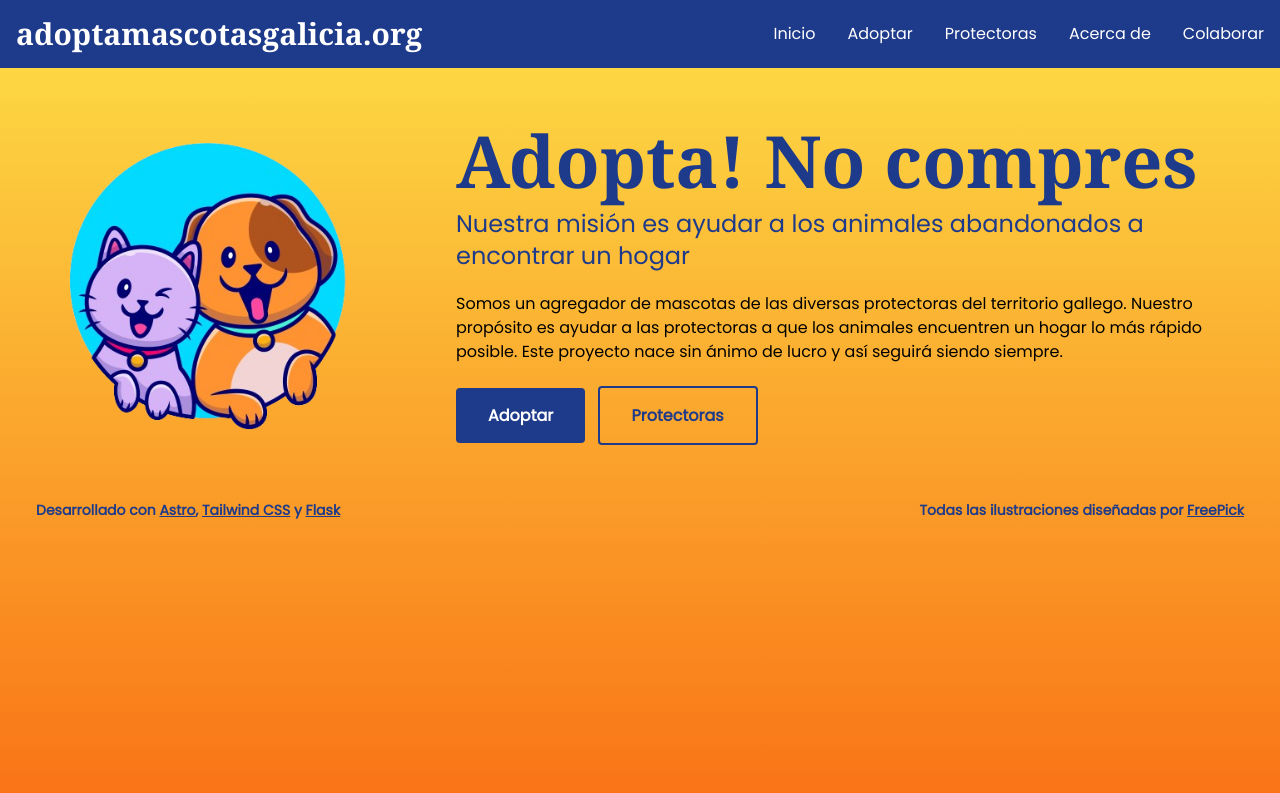
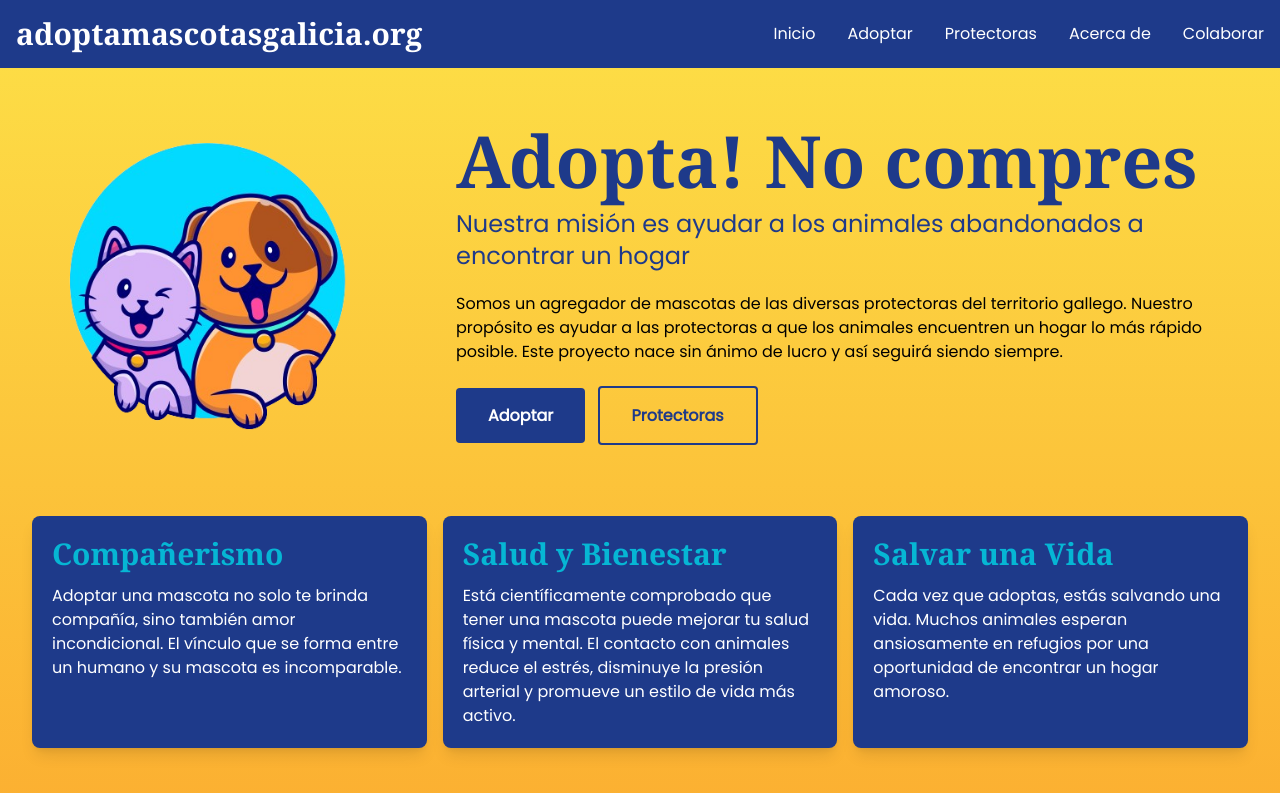
Before and after one commit to ppitacaneiro/cansecadelas_app, an Astro site: page / in a window 1280 px wide. Shown: the top 793 px of the page. Built offline with nearby package versions, Linux system fonts and the light colour scheme; Astro itself is replaced by a stand-in of ours; a web font is replaced by a local one.

Commit message:
display pets card dinamically

```diff
--- a/src/pages/index.astro
+++ b/src/pages/index.astro
@@ -1,6 +1,8 @@
 ---
 import BaseLayout from '../layouts/Layout.astro';
+import PetCard from '../components/PetCard.astro';
 import { Image } from 'astro:assets';
+import pets from '../data/pets';
 
 const imagePath = '/src/assets/images/pets_adopt_header.png';
 const images = import.meta.glob<{ default: ImageMetadata }>('/src/assets/images/*.{jpeg,jpg,png,gif}')
@@ -26,5 +28,30 @@ if (!images[imagePath]) throw new Error(`"${imagePath}" does not exist in glob:
 				</div>
 			</div>
 		</div>
+		<div class="grid grid-cols-3 gap-4 p-4 m-4">
+			<div class="bg-blue-900 rounded-lg shadow-lg h-full">
+				<div class="p-5">
+					<h3 class="text-3xl font-bold text-cyan-500 font-serif">Compañerismo</h3>
+					<p class="mt-3 text-white">Adoptar una mascota no solo te brinda compañía, sino también amor incondicional. El vínculo que se forma entre un humano y su mascota es incomparable.</p>
+				</div>
+			</div>
+			<div class="bg-blue-900 rounded-lg shadow-lg h-full">
+				<div class="p-5">
+					<h3 class="text-3xl font-bold text-cyan-500 font-serif">Salud y Bienestar</h3>
+					<p class="mt-3 text-white">Está científicamente comprobado que tener una mascota puede mejorar tu salud física y mental. El contacto con animales reduce el estrés, disminuye la presión arterial y promueve un estilo de vida más activo.</p>
+				</div>
+			</div>
+			<div class="bg-blue-900 rounded-lg shadow-lg h-full">
+				<div class="p-5">
+					<h3 class="text-3xl font-bold text-cyan-500 font-serif">Salvar una Vida</h3>
+					<p class="mt-3 text-white">Cada vez que adoptas, estás salvando una vida. Muchos animales esperan ansiosamente en refugios por una oportunidad de encontrar un hogar amoroso.</p>
+				</div>
+			</div>
+		</div>
+		<div class="grid grid-cols-3 gap-4 p-4 m-4">
+			{ pets.map((pet) => (
+				<PetCard pet={pet} />
+			))}
+		</div>
 	</div>
 </BaseLayout>
```
